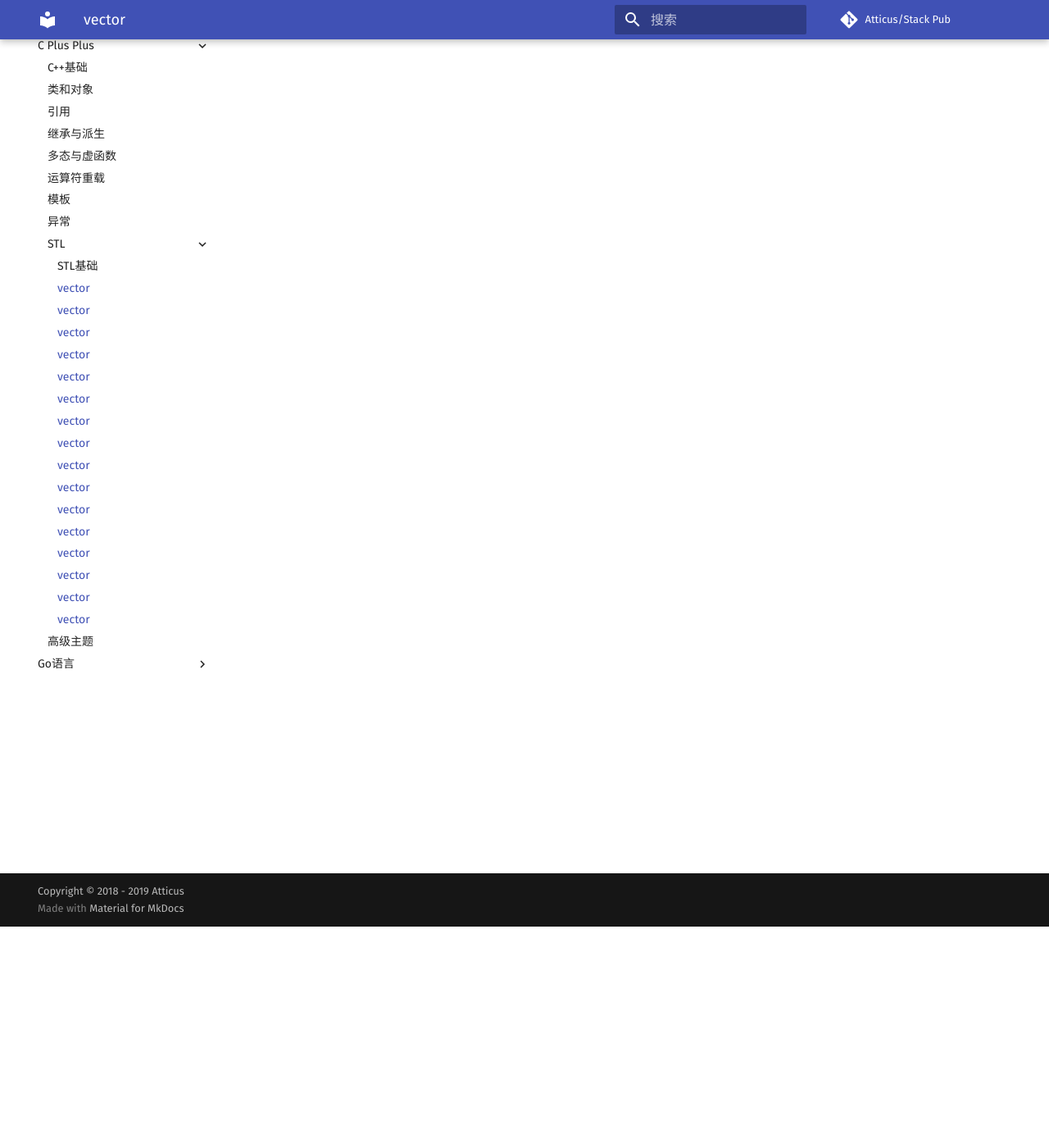
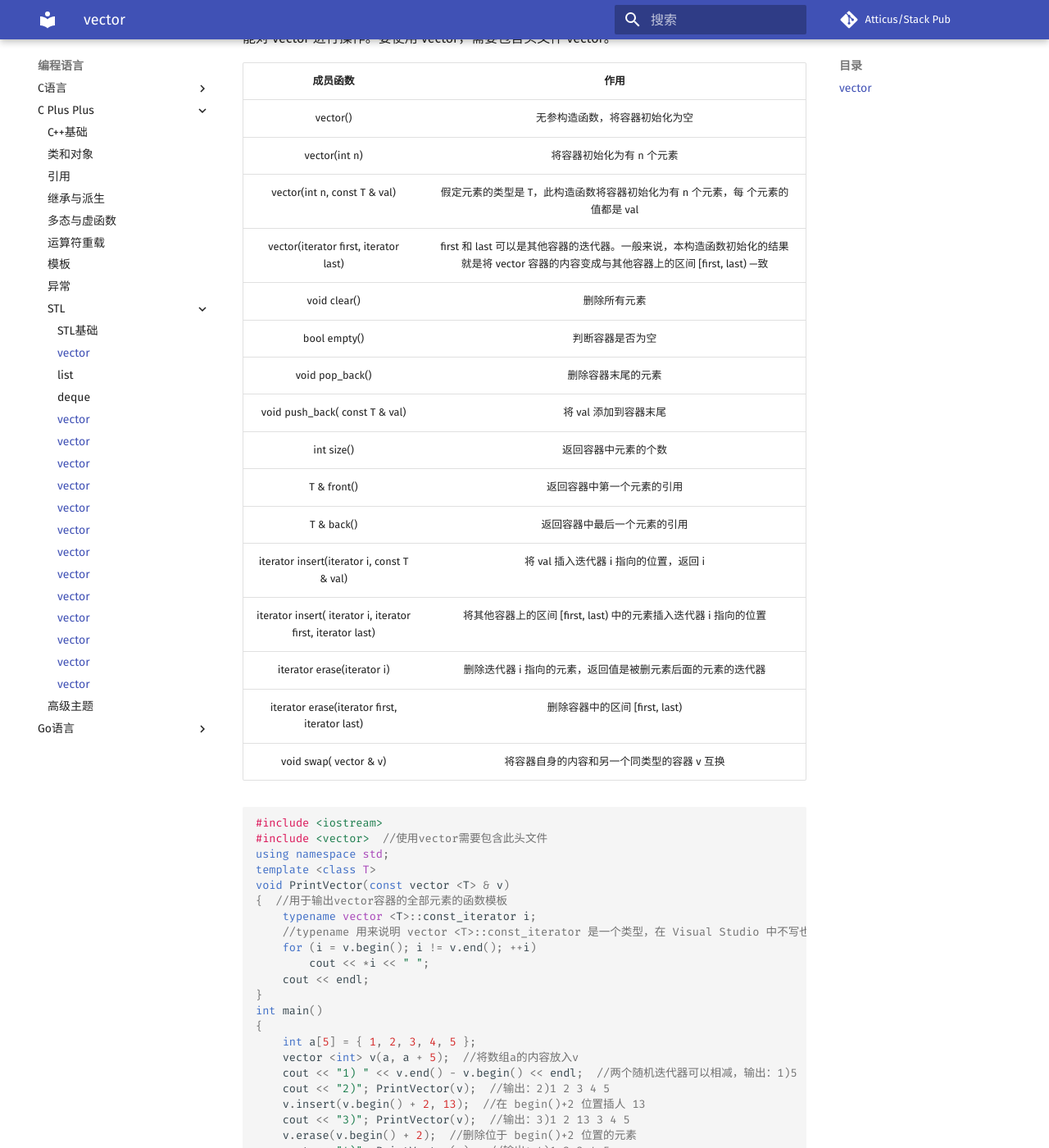
Before and after one commit to opfanswyx/StackPub, an MkDocs documentation site: the page built from docs/cplus/cpp_stl_vector.md, in a window 1280 px wide and 1400 px high, scrolled down 270 px. Shown: the whole window at 82% size. Built offline with MkDocs 1.6.1 and Material for MkDocs 9.7.7, drawn with Linux system fonts in a browser that asks for light colours; comment, search, counter and statistics services are not loaded; some of the changed text lies outside the part shown.

Commit message:
source file

````diff
--- a/docs/cplus/cpp_stl_vector.md
+++ b/docs/cplus/cpp_stl_vector.md
@@ -1 +1,72 @@
 ## vector
+vector 是顺序容器的一种。vector 是可变长的动态数组，支持随机访问迭代器，所有 STL 算法都能对 vector 进行操作。要使用 vector，需要包含头文件 vector。
+
+|成员函数|作用|
+|:-:|:-:|
+|vector()|无参构造函数，将容器初始化为空|
+|vector(int n)|将容器初始化为有 n 个元素|
+|vector(int n, const T & val)|假定元素的类型是 T，此构造函数将容器初始化为有 n 个元素，每 个元素的值都是 val|
+|vector(iterator first, iterator last)|first 和 last 可以是其他容器的迭代器。一般来说，本构造函数初始化的结果就是将 vector 容器的内容变成与其他容器上的区间 [first, last) —致|
+|void clear()|删除所有元素|
+|bool empty()|判断容器是否为空|
+|void pop_back()|	删除容器末尾的元素|
+|void push_back( const T & val)|将 val 添加到容器末尾|
+|int size()|返回容器中元素的个数|
+|T & front()|返回容器中第一个元素的引用|
+|T & back()|返回容器中最后一个元素的引用|
+|iterator insert(iterator i, const T & val)|将 val 插入迭代器 i 指向的位置，返回 i|
+|iterator insert( iterator i, iterator first, iterator last)|将其他容器上的区间 [first, last) 中的元素插入迭代器 i 指向的位置|
+|iterator erase(iterator i)|删除迭代器 i 指向的元素，返回值是被删元素后面的元素的迭代器|
+|iterator erase(iterator first, iterator last)|删除容器中的区间 [first, last)|
+|void swap( vector <T> & v)|将容器自身的内容和另一个同类型的容器 v 互换|
+
+```c++
+#include <iostream>
+#include <vector>  //使用vector需要包含此头文件
+using namespace std;
+template <class T>
+void PrintVector(const vector <T> & v)
+{  //用于输出vector容器的全部元素的函数模板
+    typename vector <T>::const_iterator i;
+    //typename 用来说明 vector <T>::const_iterator 是一个类型，在 Visual Studio 中不写也可以
+    for (i = v.begin(); i != v.end(); ++i)
+        cout << *i << " ";
+    cout << endl;
+}
+int main()
+{
+    int a[5] = { 1, 2, 3, 4, 5 };
+    vector <int> v(a, a + 5);  //将数组a的内容放入v
+    cout << "1) " << v.end() - v.begin() << endl;  //两个随机迭代器可以相减，输出：1)5
+    cout << "2)"; PrintVector(v);  //输出：2)1 2 3 4 5
+    v.insert(v.begin() + 2, 13);  //在 begin()+2 位置插人 13
+    cout << "3)"; PrintVector(v);  //输出：3)1 2 13 3 4 5
+    v.erase(v.begin() + 2);  //删除位于 begin()+2 位置的元素
+    cout << "4)"; PrintVector(v);  //输出：4)1 2 3 4 5
+    vector<int> v2(4, 100);  //v2 有 4 个元素，都是 100
+    v2.insert(v2.begin(), v.begin() + 1, v.begin() + 3);  //将v的一段插入v2开头
+    cout << "5)v2:"; PrintVector(v2);  //输出：5)v2:2 3 100 100 100 100
+    v.erase(v.begin() + 1, v.begin() + 3);  //删除 v 上的一个区间，即 [2,3)
+    cout << "6)"; PrintVector(v);  //输出：6)1 4 5
+    return 0;
+}
+```
+
+```c++
+#include <iostream>
+#include <vector>
+using namespace std;
+int main()
+{
+    vector<vector<int> > v(3); //v有3个元素，每个元素都是vector<int> 容器
+    for(int i = 0;i < v.size(); ++i)
+        for(int j = 0; j < 4; ++j)
+            v[i].push_back(j);
+    for(int i = 0;i < v.size(); ++i) {
+        for(int j = 0; j < v[i].size(); ++j)
+            cout << v[i][j] << " ";
+        cout << endl;
+    }
+    return 0;
+}
+```
--- a/mkdocs.yml
+++ b/mkdocs.yml
@@ -28,8 +28,8 @@ nav:
       - STL:
         - STL基础: cplus/cpp_stl.md
         - vector: cplus/cpp_stl_vector.md
-        - list: cplus/cpp_stl_vector.md
-        - deque: cplus/cpp_stl_vector.md
+        - list: cplus/cpp_stl_list.md
+        - deque: cplus/cpp_stl_deque.md
         - 函数对象: cplus/cpp_stl_vector.md
         - 关联容器: cplus/cpp_stl_vector.md
         - pair类模板: cplus/cpp_stl_vector.md
````
Also changed, not shown: docs/cplus/cpp_stl.md (+2 -0 lines), docs/cplus/cpp_stl_deque.md (added, +8 -0 lines), docs/cplus/cpp_stl_list.md (added, +127 -0 lines), docs/index.md (+12 -8 lines), docs/tools/book.md (+4 -0 lines).
